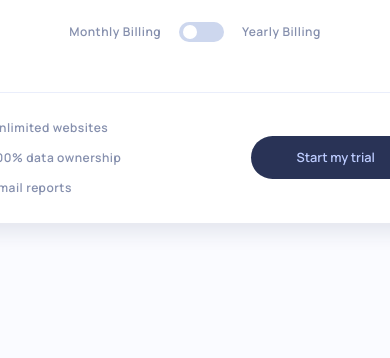
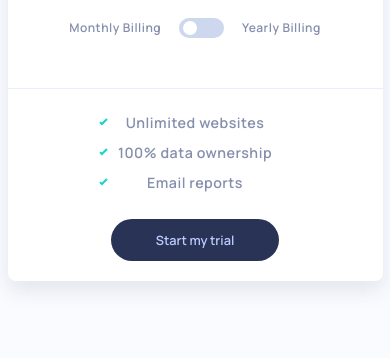
Before and after one commit to Zachcos/FeMentor-InteractivePricingComponent, a plain HTML site: page index.html in a window 390 px wide. Shown: the part 486-844 px from the top of the page. Drawn offline with Linux system fonts and the light colour scheme.

Commit message:
Add mobile styles

```diff
--- a/css/main.scss
+++ b/css/main.scss
@@ -11,6 +11,12 @@ $sliderBar__full: hsl(174, 77%, 80%);
 $text__cta: hsl(226, 100%, 87%);
 $text__discount: hsl(15, 100%, 70%);
 $text: hsl(225, 20%, 60%);
+
+@mixin mobile {
+  @media screen and (max-width: 565px) {
+    @content;
+  }
+}
 /* End variables */
 
 html {
@@ -55,10 +61,18 @@ html {
     margin-bottom: 25px;
     position: relative;
     z-index: 5;
+    @include mobile {
+      font-size: 1.5rem;
+    }
   }
   &__subtitle {
     position: relative;
     z-index: 5;
+    @include mobile {
+      line-height: 2rem;
+      margin: 0 auto;
+      width: 200px;
+    }
   }
 }
 
@@ -71,36 +85,61 @@ html {
   -webkit-box-shadow: 0px 10px 20px 0px hsla(227, 35%, 25%, 0.1);
   -moz-box-shadow: 0px 10px 20px 0px hsla(227, 35%, 25%, 0.1);
   box-shadow: 0px 10px 20px 0px hsla(227, 35%, 25%, 0.1);
+  @include mobile {
+    margin-top: 50px;
+    width: 375px;
+  }
   &__top {
     display: flex;
     flex-wrap: wrap;
     padding: 60px 50px 0;
+    @include mobile {
+      align-items: center;
+      flex-direction: column;
+      padding: 40px 20px 0px;
+    }
     .views,
     .price {
       align-items: center;
       display: flex;
+      width: 50%;
+      @include mobile {
+        width: 100%;
+      }
     }
     .views {
       font-size: 0.9rem;
       letter-spacing: 2px;
       text-transform: uppercase;
-      width: 50%;
+      @include mobile {
+        justify-content: center;
+      }
     }
     .price {
       justify-content: flex-end;
       letter-spacing: 0.5px;
       text-align: right;
-      width: 50%;
+      @include mobile {
+        justify-content: center;
+        margin-bottom: 40px;
+        order: 3;
+      }
       .price__value {
         color: $background__textAndCta;
         font-size: 2.75rem;
         font-weight: 800;
         margin-right: 5px;
+        @include mobile {
+          font-size: 2.5rem;
+        }
       }
     }
     .slider-wrapper {
       margin: 50px 0;
       width: 100%;
+      @include mobile {
+        order: 2;
+      }
       .slider {
         -webkit-appearance: none;
         appearance: none;
@@ -157,6 +196,10 @@ html {
       margin: 0 auto 50px;
       position: relative;
       width: 70%;
+      @include mobile {
+        order: 4;
+        width: 100%;
+      }
       .toggle-label {
         font-size: 0.8rem;
         letter-spacing: 0.5px;
@@ -212,14 +255,38 @@ html {
         }
       }
       .discount {
+        color: $text__discount;
         display: none;
-        background-color: $background__discount;
-        border-radius: 8px;
-        color: $text__discount;
         font-size: 0.65rem;
-        padding: 4px 6px;
         position: absolute;
-        right: -50px;
+        right: -20px;
+        top: 3px;
+        width: 50px;
+        .desktop,
+        .mobile {
+          background-color: $background__discount;
+          position: absolute;
+        }
+        .desktop {
+          border-radius: 8px;
+          right: -30px;
+          padding: 4px 6px;
+        }
+        .mobile {
+          border-radius: 12px;
+          display: none;
+          padding: 6px 10px;
+          right: 10px;
+          top: -3px;
+        }
+        @include mobile {
+          .desktop {
+            display: none;
+          }
+          .mobile {
+            display: inline;
+          }
+        }
         &.show {
           display: block;
         }
@@ -230,9 +297,17 @@ html {
     border-top: 1px solid $sliderBar__empty;
     display: flex;
     padding: 20px 50px;
+    @include mobile {
+      flex-direction: column;
+      align-items: center;
+    }
     .perks,
     .ctaBtn-wrapper {
       width: 50%;
+      @include mobile {
+        text-align: center;
+        width: 70%;
+      }
     }
     .perks {
       display: flex;
@@ -241,9 +316,14 @@ html {
       height: 90px;
       letter-spacing: 0.5px;
       justify-content: space-around;
+      @include mobile {
+        margin-bottom: 20px;
+        font-size: 0.95rem;
+      }
       .perk {
         position: relative;
         padding-left: 20px;
+        width: 100%;
         &:before {
           background: $sliderBar__full;
           background: url("/images/icon-check.svg") no-repeat;
@@ -254,12 +334,18 @@ html {
           top: 2px;
           width: 15px;
         }
+        @include mobile {
+          padding-left: 0;
+        }
       }
     }
     .ctaBtn-wrapper {
       align-items: center;
       display: flex;
       justify-content: flex-end;
+      @include mobile {
+        justify-content: center;
+      }
       .btn {
         background: $background__textAndCta;
         border-radius: 22px;
--- a/index.html
+++ b/index.html
@@ -30,7 +30,7 @@
             <span class="views__value">10K</span>&nbsp;Pageviews
           </div>
           <div class="price">
-            <span class="price__value">$8.00</span> /month
+            <span class="price__value">$8.00</span> / month
           </div>
           <div class="slider-wrapper">
             <input type="range" value="0" class="slider" />
@@ -42,7 +42,10 @@
               <span />
             </label>
             <span class="toggle-label">Yearly Billing</span>
-            <div class="discount">25% discount</div>
+            <div class="discount">
+              <div class="desktop">25% discount</div>
+              <div class="mobile">-25%</div>
+            </div>
           </div>
         </div>
         <div class="card__bottom">
```
Also changed, not shown: css/main.css, 1 other file.
